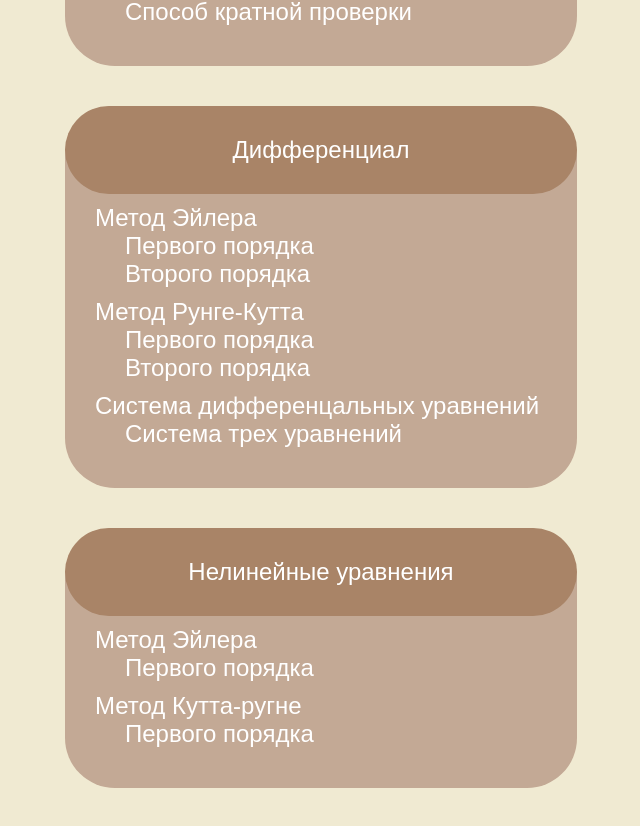
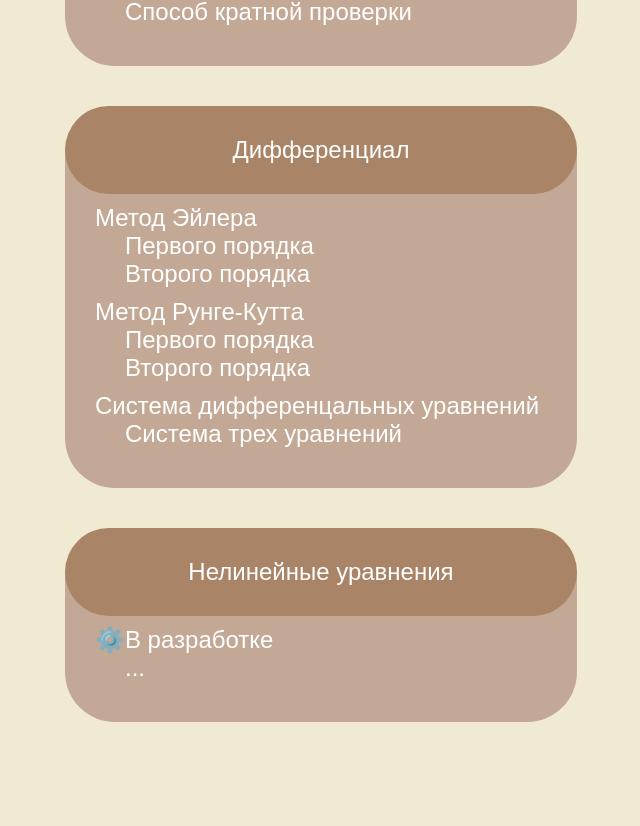
Before and after one commit to ArthurNyan/Integral-calculator, a React (Vite) app: page / in a window 1280 px wide. Shown: the part 642-1468 px from the top of the page, without its empty margins (319-959 px from the left). Built offline with nearby package versions, Linux system fonts and the light colour scheme.

Commit message:
data: update data

```diff
--- a/src/shared/data/methodsData.ts
+++ b/src/shared/data/methodsData.ts
@@ -52,13 +52,8 @@ export const methodsData: methodProp[] = [
         title: 'Нелинейные уравнения',
         subtitles: [
             {
-                title: 'Метод Эйлера', subtitles: [
-                    { name: 'Первого порядка', endpoit: 'Ailer_first_owdrder', postParams: [], preParams: [] },
-                ]
-            },
-            {
-                title: 'Метод Кутта-ругне', subtitles: [
-                    { name: 'Первого порядка', endpoit: 'Ailer_firswdwadt_order', postParams: [], preParams: [''] },
+                title: '⚙️В разработке', subtitles: [
+                    { name: '...', endpoit: '...', postParams: [], preParams: [] },
                 ]
             },
         ]
```
